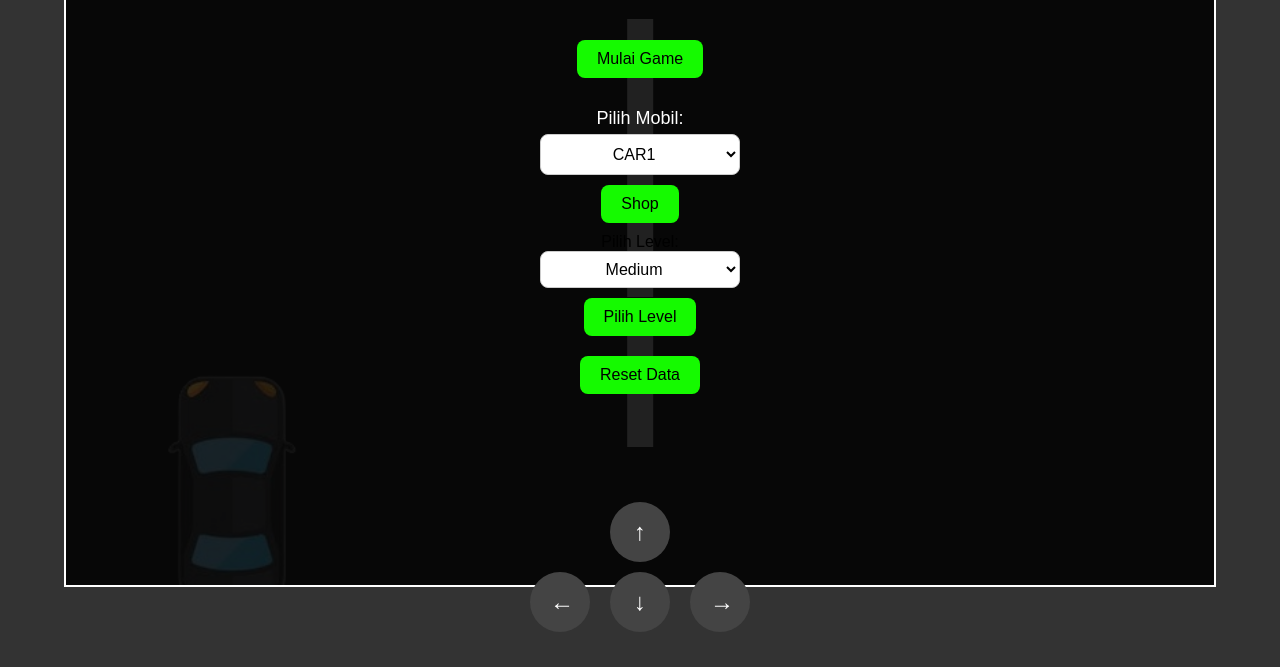
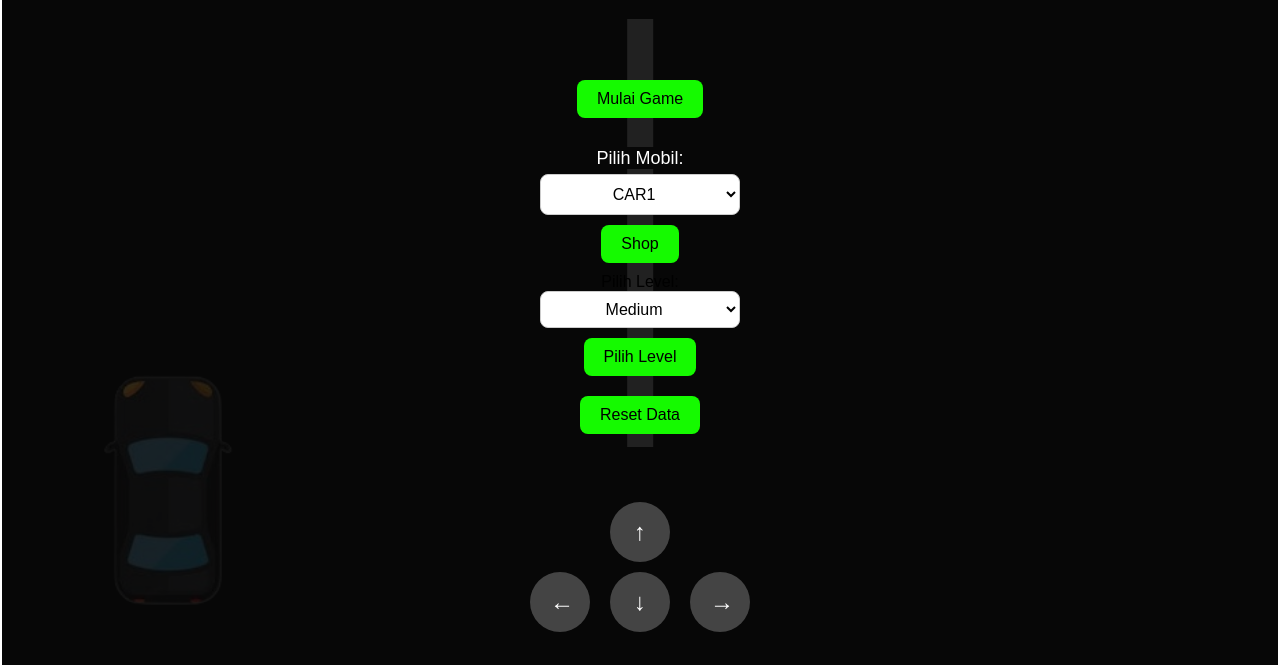
Before and after one commit to raffhkm/gamecar, a plain HTML site: page index.html in a window 1280 px wide. Shown: the part 133-800 px from the top of the page. Drawn offline with Linux system fonts and the light colour scheme; files whose address does not match are found by name.

Commit message:
Update style.css

```diff
--- a/style.css
+++ b/style.css
@@ -13,16 +13,16 @@ html, body {
   font-family: sans-serif;
 }
 
-/* Game Area */
 #gameArea {
-  width: 90vw;
-  height: 90vh;
+  width: 100vw;
+  height: calc(var(--vh, 1vh) * 100);
   background: #222;
   position: relative;
-  margin: auto;
+  margin: 0 auto;
   overflow: hidden;
   border: 2px solid white;
 }
+
 
 /* Car */
 .car {
```
